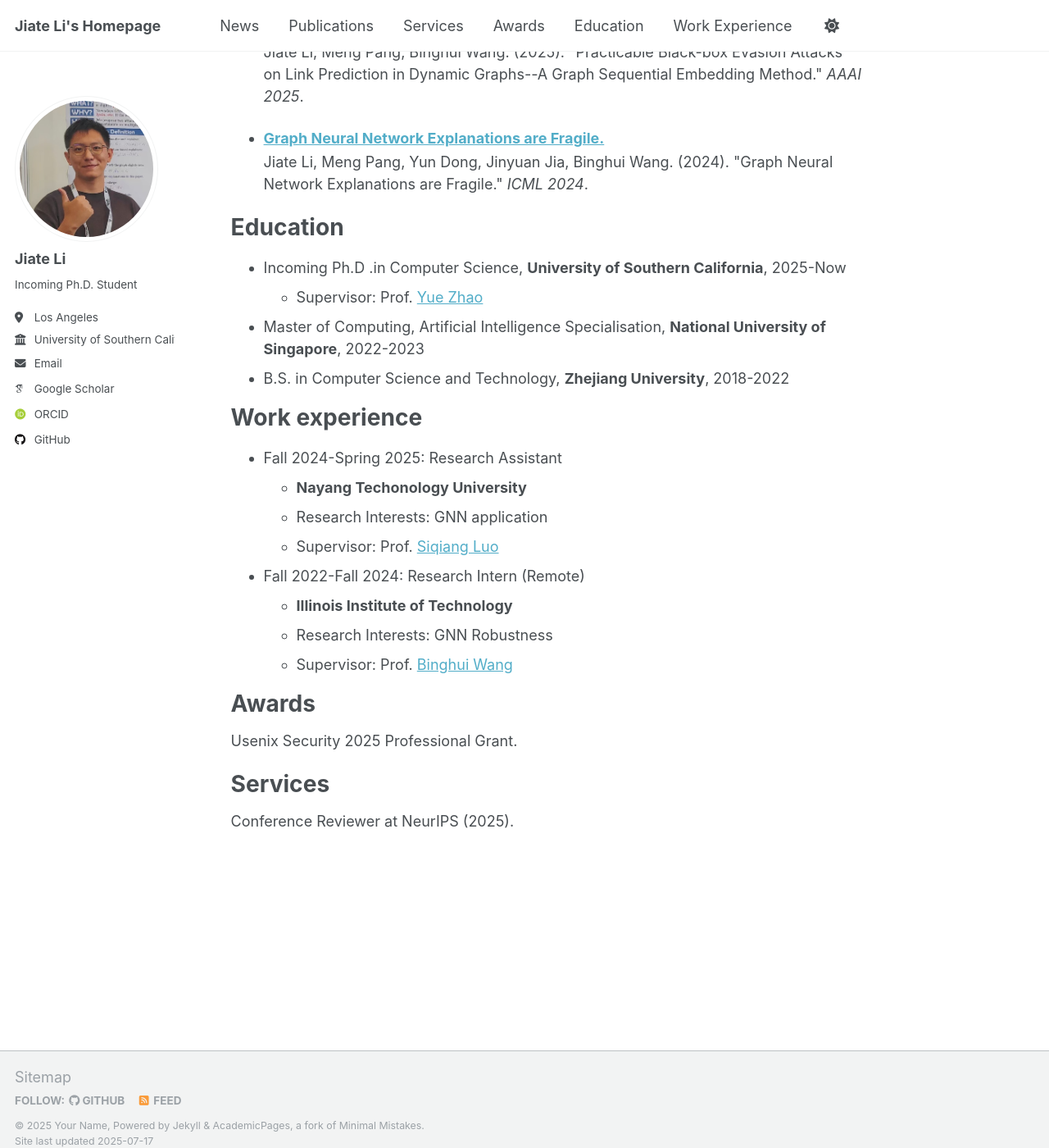
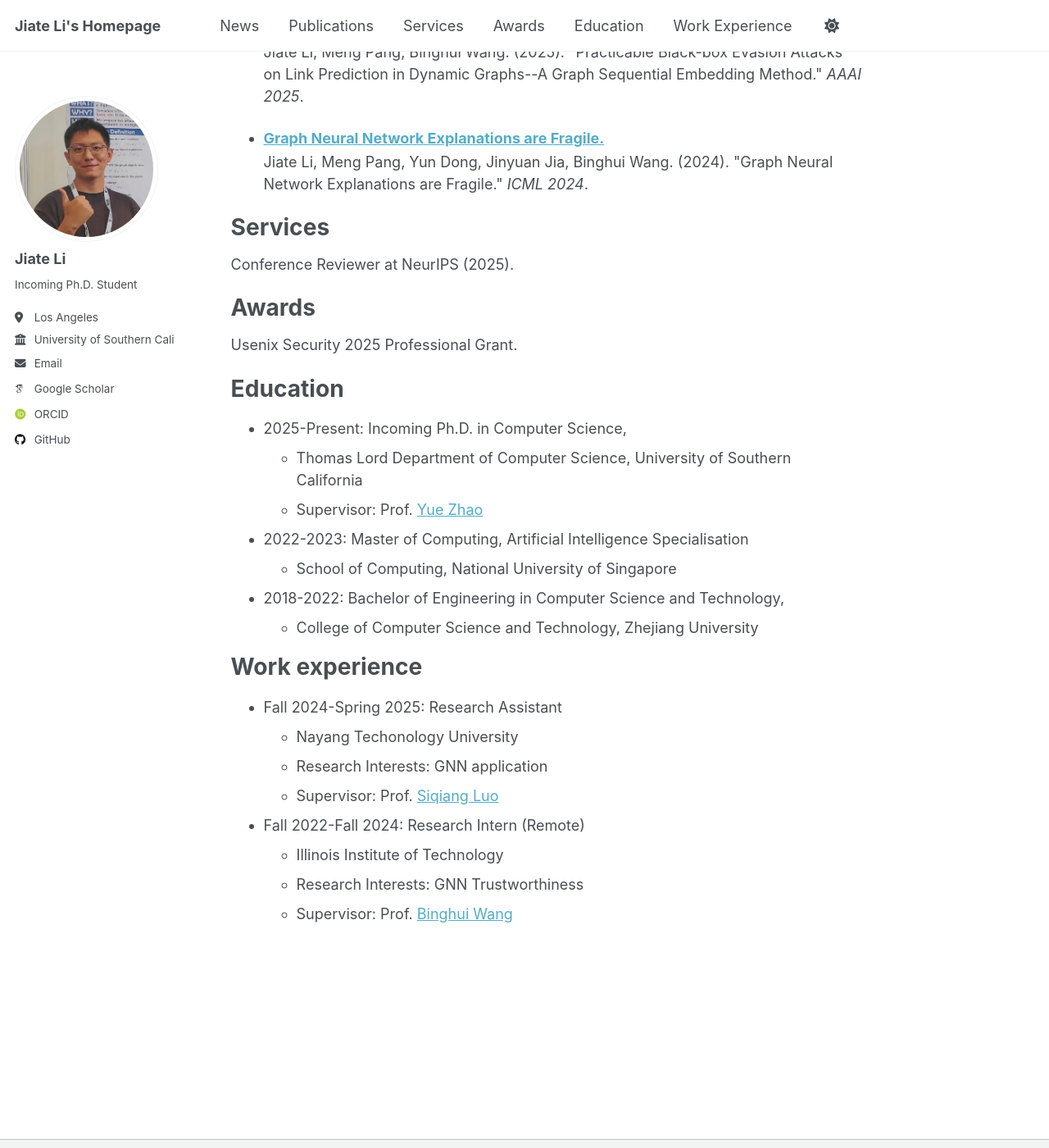
Before and after one commit to JetRichardLee/JetRichardLee.github.io, a Jekyll site: the page built from _pages/about.md, in a window 1280 px wide and 1400 px high, scrolled down 1070 px. Shown: the whole window at 82% size. Built offline with Jekyll 4.4.1, drawn with Linux system fonts in a browser that asks for light colours; some web fonts are replaced; a script that is not in the unit is left out.

Commit message:
Update about.md

```diff
--- a/_pages/about.md
+++ b/_pages/about.md
@@ -24,30 +24,34 @@ Publications
     {% include archive-single-cv.html %}
   {% endfor %}</ul>
 
+Services
+====
+Conference Reviewer at NeurIPS (2025).
+
+Awards
+====
+Usenix Security 2025 Professional Grant.
+
+
 Education
 ====
-* Incoming Ph.D .in Computer Science, **University of Southern California**, 2025-Now
+* 2025-Present: Incoming Ph.D. in Computer Science,
+     * Thomas Lord Department of Computer Science, University of Southern California
      * Supervisor: Prof. [Yue Zhao](https://viterbi-web.usc.edu/~yzhao010/)
-* Master of Computing, Artificial Intelligence Specialisation, **National University of Singapore**, 2022-2023
-* B.S. in Computer Science and Technology, **Zhejiang University**, 2018-2022
+* 2022-2023: Master of Computing, Artificial Intelligence Specialisation
+     * School of Computing, National University of Singapore
+* 2018-2022: Bachelor of Engineering in Computer Science and Technology,
+     * College of Computer Science and Technology, Zhejiang University
 
 Work experience
 ====
 
 * Fall 2024-Spring 2025: Research Assistant
-  * **Nayang Techonology University**
+  * Nayang Techonology University
   * Research Interests: GNN application
   * Supervisor: Prof. [Siqiang Luo](https://siqiangluo.com/)
 
 * Fall 2022-Fall 2024: Research Intern (Remote)
-  * **Illinois Institute of Technology**
-  * Research Interests: GNN Robustness
+  * Illinois Institute of Technology
+  * Research Interests: GNN Trustworthiness
   * Supervisor: Prof. [Binghui Wang](https://wangbinghui.net/)
-
-Awards
-====
-Usenix Security 2025 Professional Grant.
-
-Services
-====
-Conference Reviewer at NeurIPS (2025).
```
